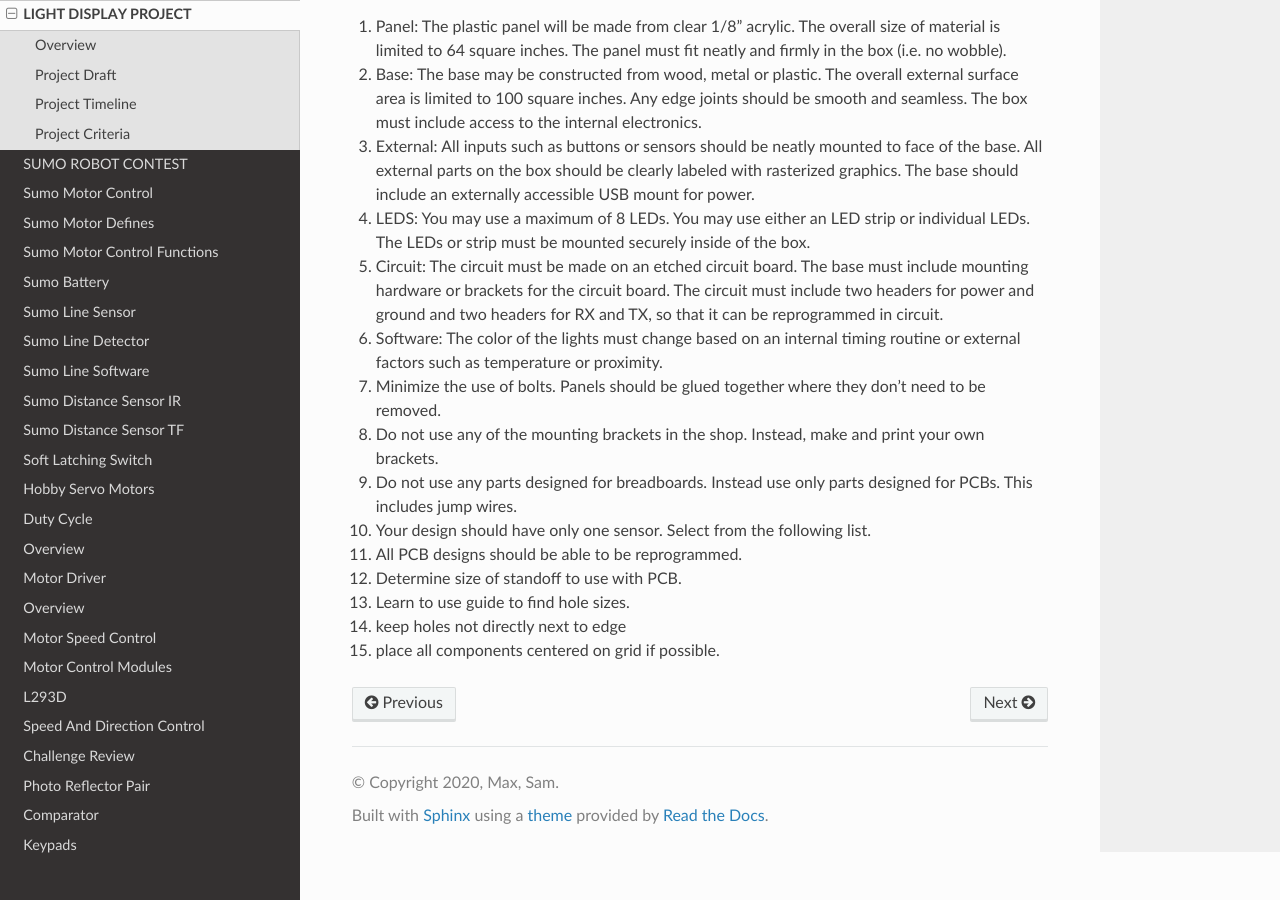
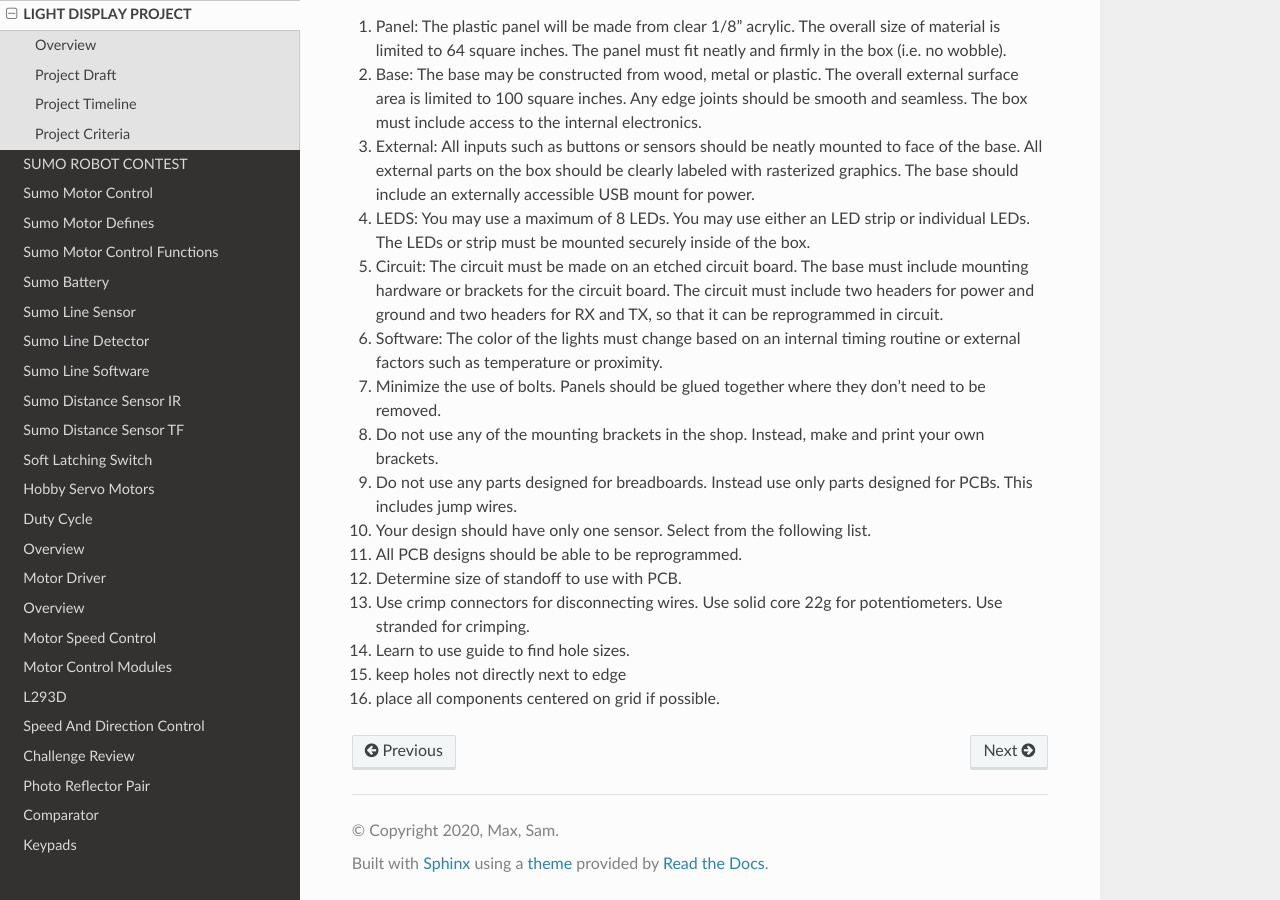
Before and after one commit to maxtkc/mvths-wiki, a Sphinx documentation site: the page built from docs/047a-light-display-project.rst, in a window 1280 px wide and 900 px high, scrolled down 1233 px. Built offline with Sphinx 7.4.7 and the Read the Docs theme 2.0.0, drawn with Linux system fonts in a browser that asks for light colours; pages that are not in the unit, such as notebooks, are missing from menus.

Commit message:
Update 047a-light-display-project.rst

```diff
--- a/docs/047a-light-display-project.rst
+++ b/docs/047a-light-display-project.rst
@@ -60,6 +60,8 @@ Project Criteria
 
 #. Determine size of standoff to use with PCB.
 
+#. Use crimp connectors for disconnecting wires. Use solid core 22g for potentiometers. Use stranded for crimping.
+
 #. Learn to use guide to find hole sizes.
 #. keep holes not directly next to edge
 #. place all components centered on grid if possible.
```
